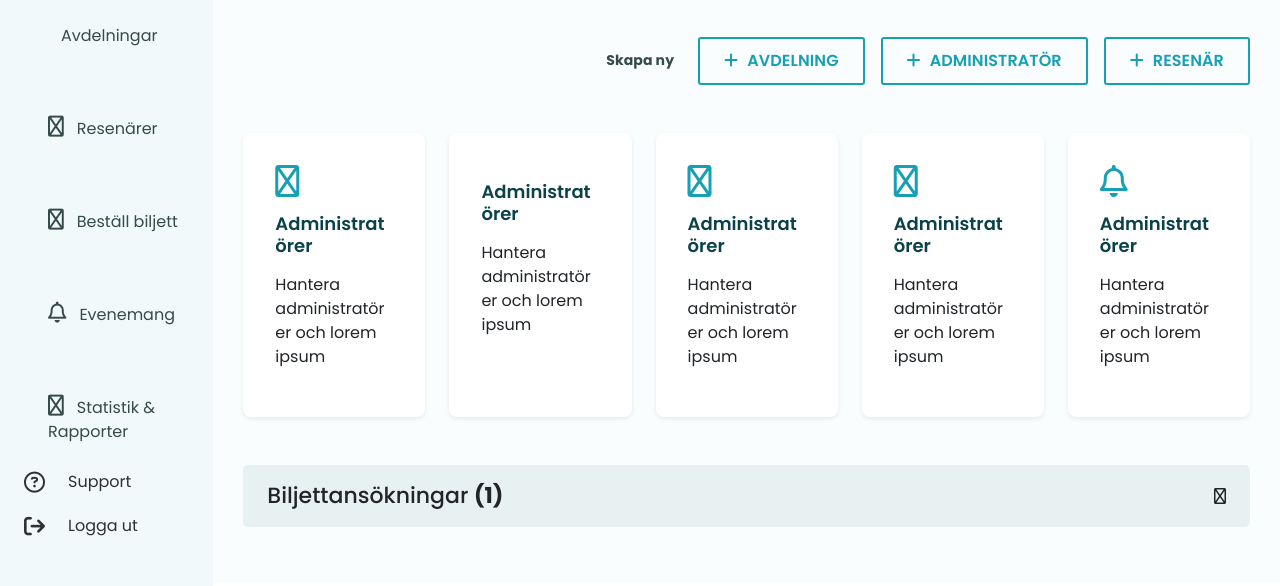
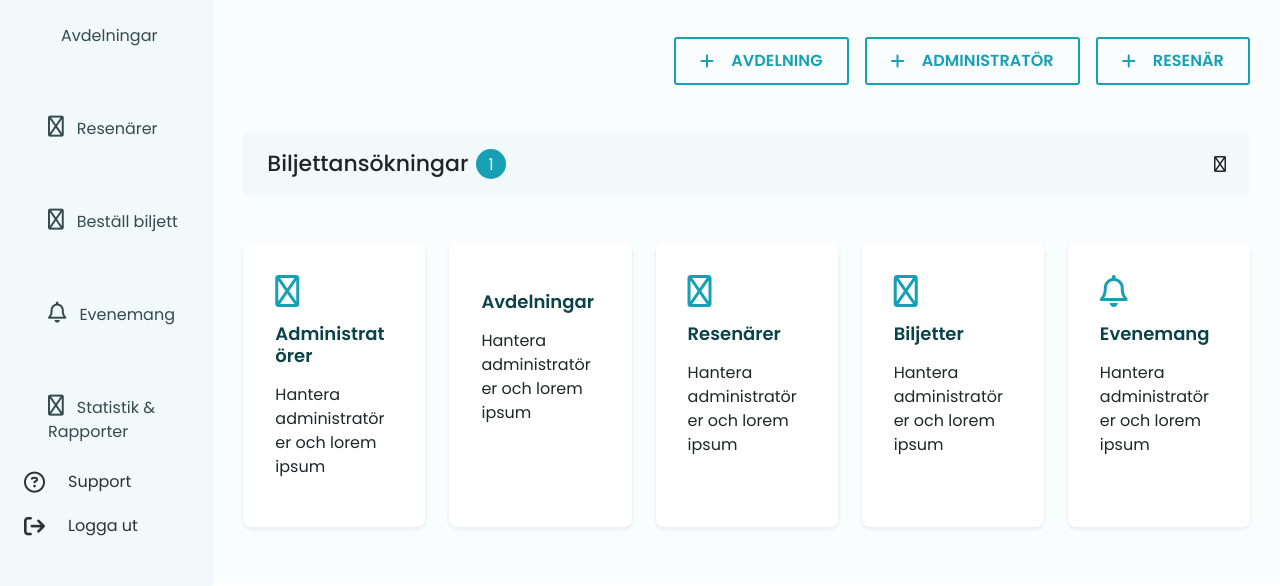
Before and after one commit to armendazemi/Trafikportalen, a plain HTML site: page Dashboard/Start/start.html in a window 1280 px wide. Shown: the part 214-800 px from the top of the page. Drawn offline with nearby package versions, Linux system fonts and the light colour scheme; some icons are missing; files whose address does not match are found by name; a web font is replaced by a local one.

Commit message:
Changes on Start page of dashboard

```diff
--- a/Dashboard/Start/start.html
+++ b/Dashboard/Start/start.html
@@ -51,12 +51,19 @@
                </div>
                <!-- CREATE BUTTONS  -->
                <div class="create-buttons">
-                <p>Skapa ny</p>
                   <button type="button" class="default-outline-button"><i class="fa-solid fa-plus"></i>Avdelning</button>
                   <button type="button" class="default-outline-button"><i class="fa-solid fa-plus"></i>Administratör</button>
                   <button type="button" class="default-outline-button"><i class="fa-solid fa-plus"></i>Resenär</button>
                </div>
 
+               <div class="requests">
+                  <div class="title-and-amount">
+                     <p class="title">Biljettansökningar</p>
+                     <p class="amount">1</p>
+                  </div>
+
+                  <i class="fa-regular fa-chevron-right"></i>
+              </div>
                <!-- Cards -->
                <div class="cards">
                 <div class="card">
@@ -66,29 +73,24 @@
                 </div>
                 <div class="card">
                   <i class="fa-regular fa-grid-2"></i>
-                  <h6 class="card-title">Administratörer</h6>
+                  <h6 class="card-title">Avdelningar</h6>
                   <p>Hantera administratörer och lorem ipsum</p>
                 </div>
                 <div class="card">
                   <i class="fa-regular fa-user-group"></i>
-                  <h6 class="card-title">Administratörer</h6>
+                  <h6 class="card-title">Resenärer</h6>
                   <p>Hantera administratörer och lorem ipsum</p>
                 </div>
                 <div class="card">
                   <i class="fa-regular fa-ticket"></i>
-                  <h6 class="card-title">Administratörer</h6>
+                  <h6 class="card-title">Biljetter</h6>
                   <p>Hantera administratörer och lorem ipsum</p>
                 </div>
                 <div class="card">
                   <i class="fa-regular fa-bell"></i>
-                  <h6 class="card-title">Administratörer</h6>
+                  <h6 class="card-title">Evenemang</h6>
                   <p>Hantera administratörer och lorem ipsum</p>
                 </div>
-              </div>
-
-              <div class="requests">
-                  <p>Biljettansökningar <strong>(1)</strong></p>
-                  <i class="fa-regular fa-chevron-right"></i>
               </div>
 
             </div>
--- a/Dashboard/Start/style.scss
+++ b/Dashboard/Start/style.scss
@@ -93,12 +93,27 @@
     background: #E8F1F2;
     padding: 16px 24px;
     border-radius: 5px;
+    background-color: $primary100;
     cursor: pointer;
-    p {
-      font-size: 22px;
-      font-weight: 500;
-      line-height: 30px;
-      margin-bottom: 0px;
+    .title-and-amount {
+      display: flex;
+      gap: 8px;
+      .title {
+        font-size: 22px;
+        font-weight: 500;
+        line-height: 30px;
+        margin: 0px;
+      }
+      .amount {
+        display: inline-block;
+        height: 30px;
+        color: white;
+        background: $primary600;
+        padding: 4px 12px;
+        border-radius: 1000000px;
+        margin: 0;
+      }
     }
+
   }
 }
--- a/resources/stylesheets/basic.scss
+++ b/resources/stylesheets/basic.scss
@@ -87,6 +87,7 @@ input {
   padding: 10px 24px;
   border: none;
   display: flex;
+  justify-content: center;
   align-items: center;
   gap: 8px;
   border-radius: 3px;
```
Also changed, not shown: Dashboard/Start/style.css, Login/style.css, resources/stylesheets/basic.css.
